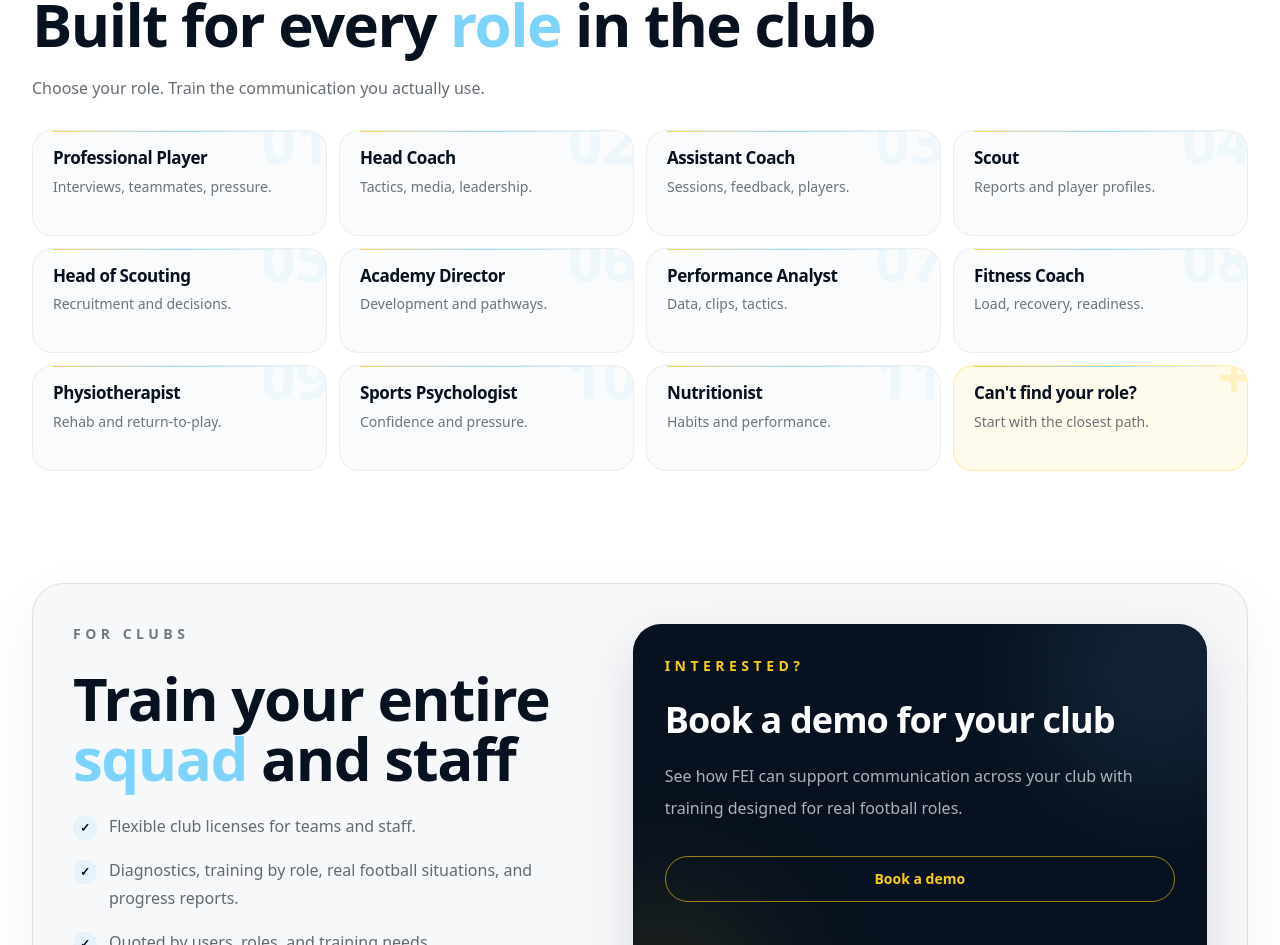
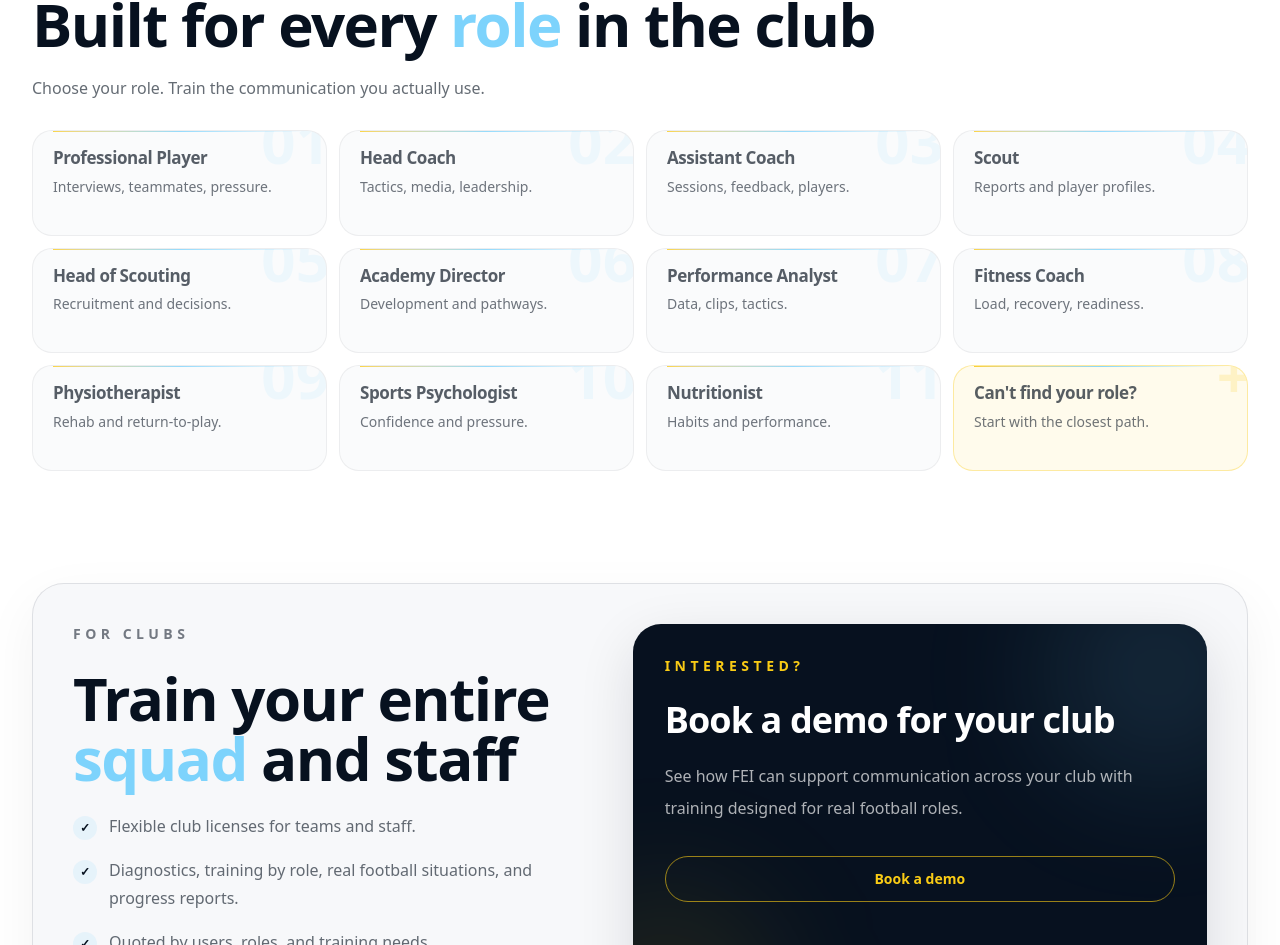
Before and after one commit to feifootball/fei-platform, a Next.js app: page / in a window 1280 px wide. Shown: the part 1478-2423 px from the top of the page. Built offline with nearby package versions, Linux system fonts and the light colour scheme.

Commit message:
Soften role card titles with hover contrast

```diff
--- a/app/page.tsx
+++ b/app/page.tsx
@@ -453,7 +453,7 @@ export default function Home() {
                 <div className="absolute inset-x-5 top-0 h-px bg-gradient-to-r from-fei-yellow via-fei-sky to-transparent opacity-80 transition duration-300 group-hover:h-[2px] group-hover:opacity-100" />
 
                 <div className="relative">
-                  <h3 className="text-[17px] font-bold tracking-tight text-fei-bg">
+                  <h3 className="text-[17px] font-bold tracking-tight text-fei-bg/68 transition duration-300 group-hover:text-fei-bg">
                     {item.role}
                   </h3>
 
@@ -479,7 +479,7 @@ export default function Home() {
               <div className="absolute inset-x-5 top-0 h-px bg-gradient-to-r from-fei-yellow via-fei-sky to-transparent opacity-90" />
 
               <div className="relative">
-                <h3 className="text-[17px] font-bold tracking-tight text-fei-bg">
+                <h3 className="text-[17px] font-bold tracking-tight text-fei-bg/68 transition duration-300 group-hover:text-fei-bg">
                   {lang === "en" ? "Can't find your role?" : "¿No encuentras tu rol?"}
                 </h3>
 
```
